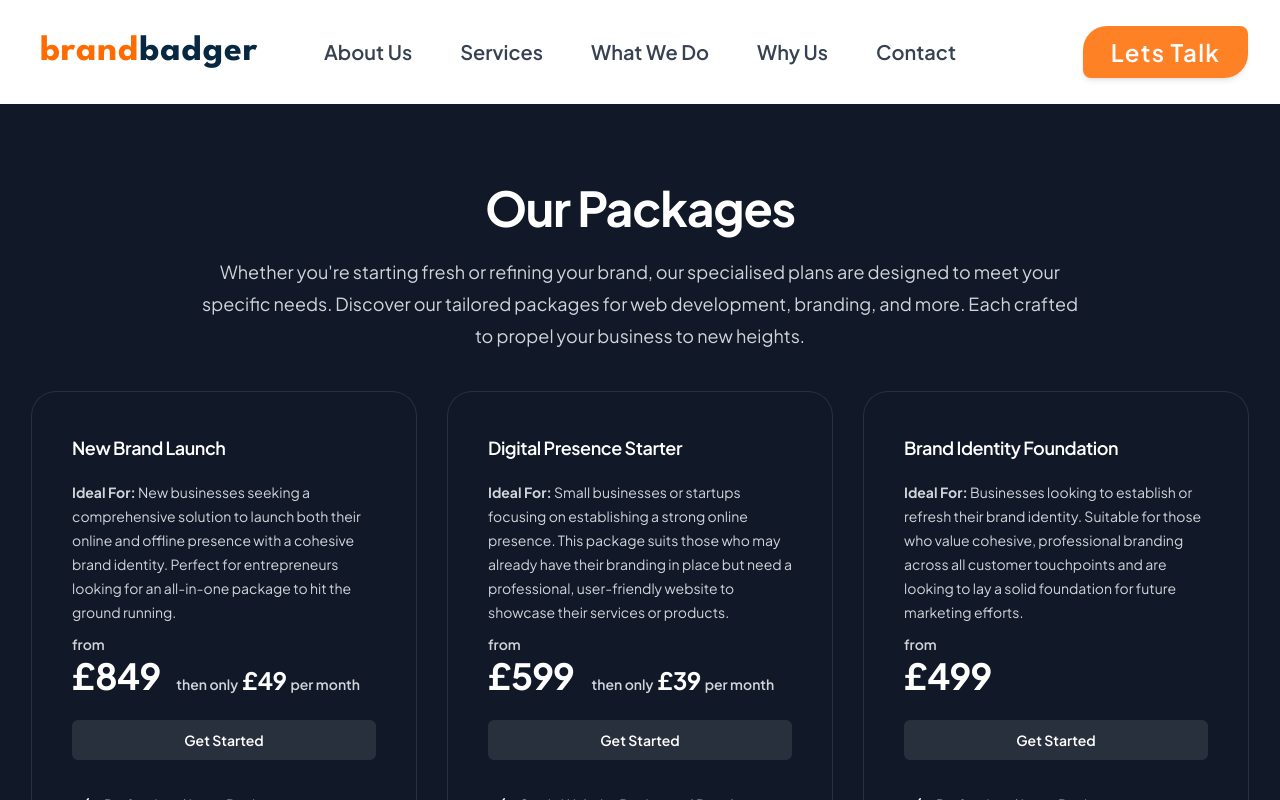
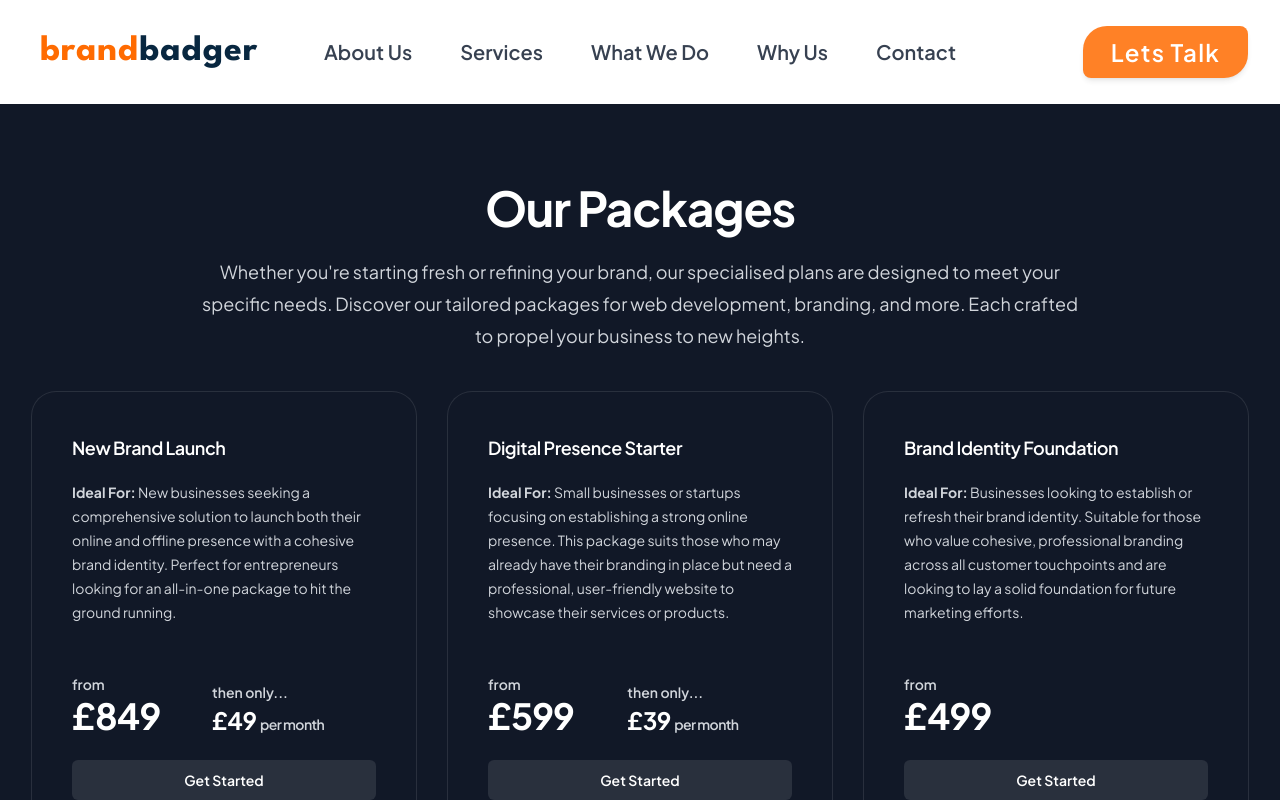
Before and after one commit to andyjterry/vitalize, a Nuxt app: page /services in a window 1280 px wide. Shown: the top 800 px of the page. Built offline with nearby package versions, Linux system fonts and the light colour scheme; a web font is replaced by a local one.

Commit message:
Update services.vue

```diff
--- a/pages/services.vue
+++ b/pages/services.vue
@@ -15,24 +15,24 @@
               <p class="mt-4 text-sm leading-6 text-gray-300">
                 <b>Ideal For:</b> {{ plan.idealFor }}
               </p>
-              <div class="flex flex-row justify-between items-end">
+              <div class="flex flex-row items-end justify-between">
               <div class="flex flex-col">
                 <p class="text-sm font-semibold leading-6 text-gray-300">from</p>
                 <p class="text-4xl font-bold tracking-tight text-white">£{{ plan.initialCost }}</p>
               </div>
               <div v-if="plan.monthlyCost.length">
 
-                <p class="flex items-baseline gap-x-1">
-                  <span class="text-sm font-semibold leading-6 text-gray-300">then only </span>
-                <span class="text-2xl font-bold tracking-tight text-white">£{{ plan.monthlyCost }}</span>
-                <span class="text-sm font-semibold leading-6 text-gray-300">per month</span>
+                <p class="flex items-baseline gap-x-1 flex-col">
+                  <span class="text-sm font-semibold leading-6 text-gray-300">then only...</span>
+                <span class="text-2xl font-bold tracking-tight text-white">£{{ plan.monthlyCost }} <span class="text-sm font-semibold leading-6 text-gray-300">per month</span></span>
+
               </p>
             </div>
-            <div v-else>
+            <div class="hidden sm:block mt-10">
+                <br/><br /><br/>
+                </div>
             </div>
-                <br/><br /><br/>
-            </div>
-              <a href="#" class="mt-6 block rounded-md bg-white/10 text-white hover:bg-white/20 py-2 px-3 text-center text-sm font-semibold leading-6 focus-visible:outline focus-visible:outline-2 focus-visible:outline-offset-2">Get Started</a>
+            <a @click="handleClick(plan.name)" class="mt-6 block rounded-md bg-white/10 text-white hover:bg-white/20 py-2 px-3 text-center text-sm font-semibold leading-6 focus-visible:outline focus-visible:outline-2 focus-visible:outline-offset-2 cursor-pointer">Get Started</a>
               <ul role="list" class="mt-8 space-y-3 text-sm leading-6 text-gray-300">
                 <li v-for="feature in plan.features" :key="feature" class="flex gap-x-3">
                   <CheckIcon class="h-6 w-5 flex-none text-white" aria-hidden="true" />
@@ -99,6 +99,11 @@
 }
     // Add more plans here following the same structure
   ]);
+
+  const handleClick = (planName) => {
+  const subject = encodeURIComponent(planName);
+  window.location.href = `mailto:brandbadgeruk@gmail.com?subject=${subject}`;
+};
   </script>
 
   <style scoped>
```
